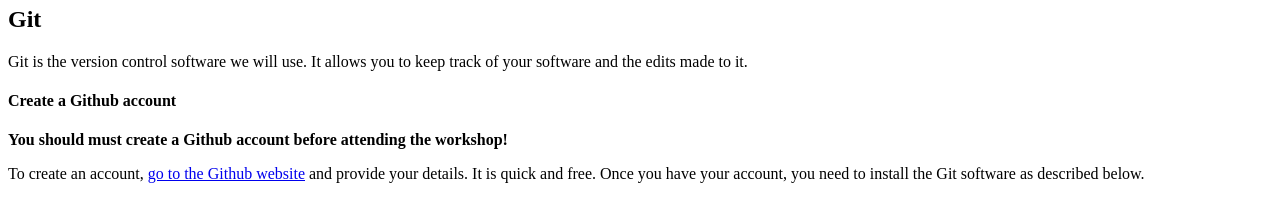
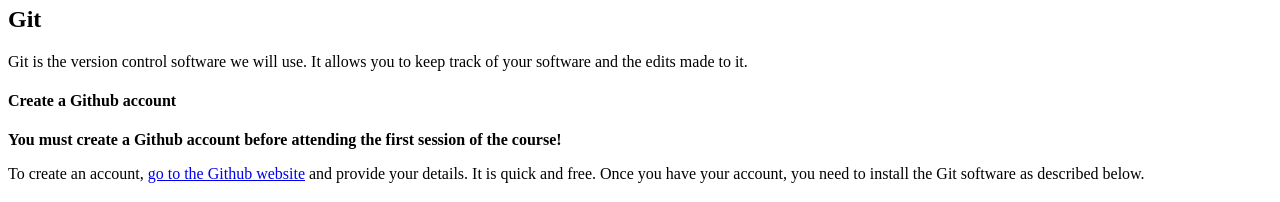
Before and after one commit to DevasenaInupakutika/Python-Spring2016-CodeFirst, a plain HTML site: page prerequisites.html in a window 1280 px wide. Shown: the part 980-1182 px from the top of the page. Drawn offline with Linux system fonts and the light colour scheme.

Commit message:
Corrected minor grammatical error in prereqs page

```diff
--- a/prerequisites.html
+++ b/prerequisites.html
@@ -43,7 +43,7 @@
 <h2 id="git">Git</h2>
 <p>Git is the version control software we will use. It allows you to keep track of your software and the edits made to it.</p>
 <h4 id="create-a-github-account">Create a Github account</h4>
-<p><strong>You should must create a Github account before attending the workshop!</strong></p>
+<p><strong>You must create a Github account before attending the first session of the course!</strong></p>
 <p>To create an account, <a href="https://github.com/join">go to the Github website</a> and provide your details. It is quick and free. Once you have your account, you need to install the Git software as described below.</p>
 <h4 id="windows-3">Windows</h4>
 <p>Download and install <a href="http://git-scm.com/download/win">Git for Windows</a>. <strong>Please note</strong> that you can accept the default installation options, <strong>with one exception</strong> - at the step <strong>Configuring the terminal emulator to use with Git Bash</strong> you <strong>must</strong> select <strong>Use Windows default console window</strong>.</p>
```
